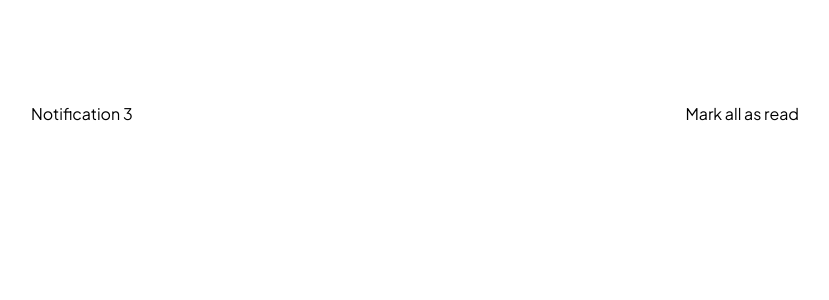
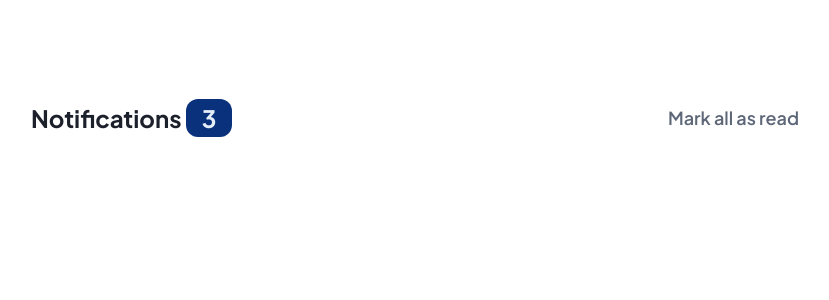
Before and after one commit to akshay-ken/novice-project-07, a React (Vite) app: page / in a window 1280 px wide. Shown: the top 300 px of the page, without its empty margins (225-1054 px from the left). Built offline with nearby package versions, Linux system fonts and the light colour scheme.

Commit message:
style: add text styling to header component

```diff
--- a/src/components/HeaderSection.jsx
+++ b/src/components/HeaderSection.jsx
@@ -1,12 +1,16 @@
 export function HeaderSection() {
   return (
-    <header className="flex flex-row justify-between">
+    <header className="flex flex-row justify-between items-center">
       <div className="flex flex-row justify-start items-center">
-        <p>
-          Notification <span className="">3</span>
+        <p className="text-2xl font-bold text-Navy-950">
+          Notifications{" "}
+          <span className="bg-Blue-badge py-1 px-4 rounded-xl text-Blue-100">
+            {" "}
+            3{" "}
+          </span>
         </p>
       </div>
-      <p>Mark all as read</p>
+      <p className="text-lg font-semibold text-Gray-600">Mark all as read</p>
     </header>
   );
 }
```
